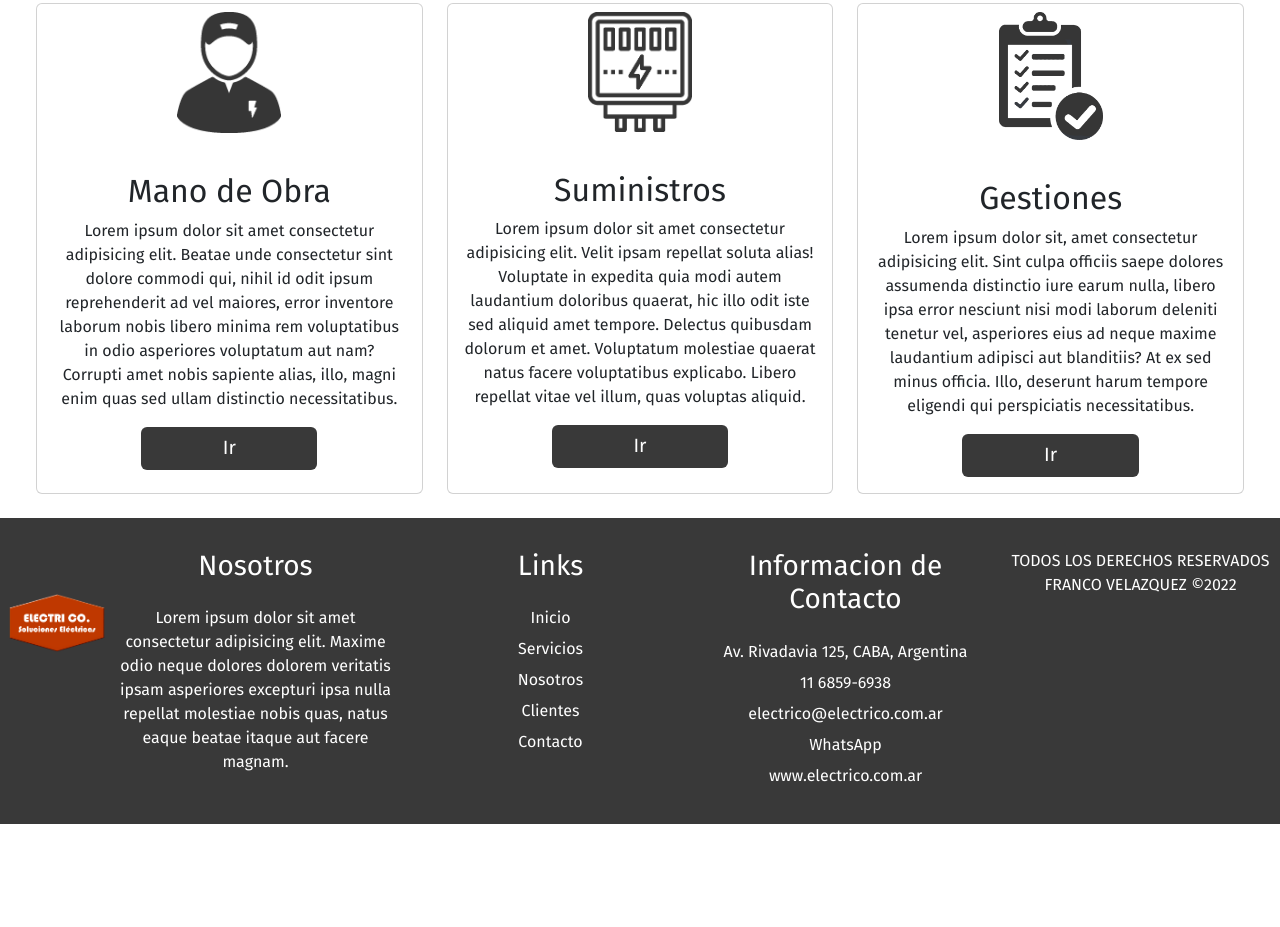
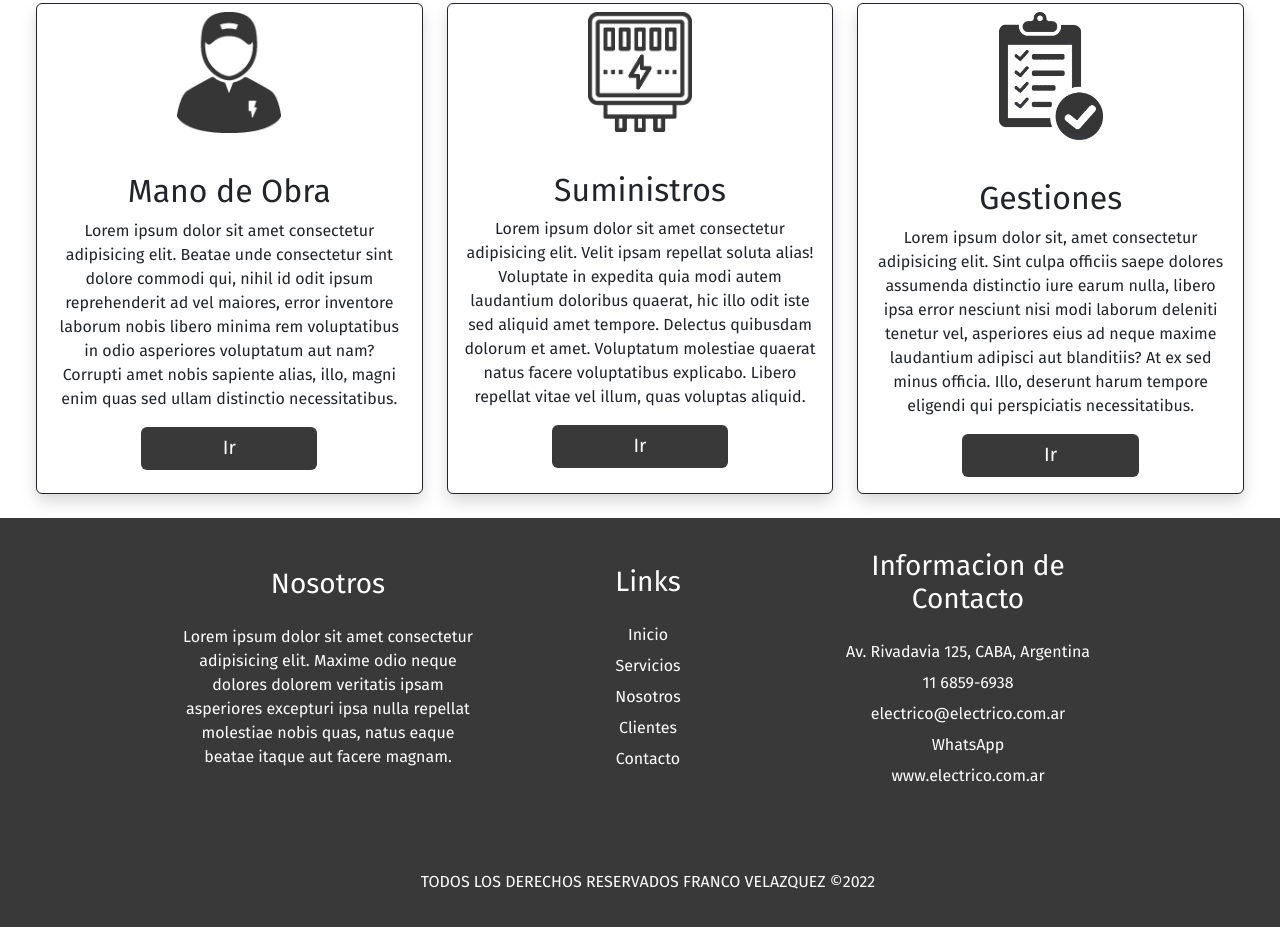
Before and after one commit to fvelazquez97/proyecto-web-Franco-Velazquez, a website: page index.html in a window 1280 px wide. Shown: the part 819-1746 px from the top of the page. Before the commit the page ends 1643 px from the top, so only its background shows below. Drawn offline with nearby package versions, Linux system fonts and the light colour scheme.

Commit message:
Agregue sombras a las cards del index, modifique el footer en todo el sitio

```diff
--- a/index.html
+++ b/index.html
@@ -102,7 +102,7 @@
       <h2>SERVICIOS</h2>
       <div class="row mx-4">
         <div class="col-xl-4 col-md-4 col-sm-12 py-4">
-          <div class="card text-center h-100">
+          <div class="card shadow border border-dark text-center h-100">
             <img src="img/servicios/mano_de_obra.png" class="card-img-top imgCard"
               alt="logo del servicio de mano de obra">
             <div class="card-body">
@@ -117,7 +117,7 @@
         </div>
 
         <div class="col-xl-4 col-md-4 col-sm-12 py-4">
-          <div class="card text-center h-100">
+          <div class="card shadow border border-dark text-center h-100">
             <img src="img/servicios/suministros.png" class="card-img-top imgCard"
               alt="logo del servicio de suministros">
             <div class="card-body">
@@ -132,7 +132,7 @@
         </div>
 
         <div class="col-xl-4 col-md-4 col-sm-12 py-4">
-          <div class="card text-center h-100">
+          <div class="card shadow border border-dark text-center h-100">
             <img src="img/servicios/gestiones.png" class="card-img-top imgCard" alt="logo del servicio de gestiones">
             <div class="card-body">
               <h2 class="card-title">Gestiones</h2>
@@ -151,7 +151,6 @@
 
   <footer>
     <nav>
-      <a href="index.html"><img class="imgFooter" src="img/logo_electri_co.png" alt="logo electri co" /></a>
       <div>
         <h3>Nosotros</h3>
         <p>
@@ -179,7 +178,7 @@
           <li>www.electrico.com.ar</li>
         </ul>
       </div>
-      <div>
+      <div class="derechos">
         <p>TODOS LOS DERECHOS RESERVADOS FRANCO VELAZQUEZ ©2022</p>
       </div>
     </nav>
--- a/scss/style.scss
+++ b/scss/style.scss
@@ -104,15 +104,14 @@ header {
       width: 100%;
       display: flex;
       flex-direction: row;
-      justify-content: space-between;
-      flex-wrap: nowrap;
-      align-items: top;
+      justify-content: center;
+      flex-wrap: wrap;
+      align-items: center;
 
       div {
         width: 25%;
         padding: 1rem 0 0 1rem;
         text-align: center;
-
         h3 {
           padding-bottom: 1rem;
         }
@@ -133,11 +132,9 @@ header {
     }
   }
 
-  .imgFooter {
-    width: 100px;
-    padding-top: 10px;
-    padding-bottom: 10px;
-    margin: 50% 7%;
+  .derechos {
+    margin-top: 50px;
+    width: 100%;
   }
 
   /* FIN ESTILOS DEL FOOTER */
@@ -448,10 +445,6 @@ header {
 
     /* RESPONSIVE DEL FOOTER */
 
-    .imgFooter {
-      display: none;
-    }
-
     footer nav li {
       margin: 7px 0;
     }
@@ -497,7 +490,6 @@ header {
 
       div {
         width: fit-content;
-        margin: 7px;
       }
     }
 
```
Also changed, not shown: pages/contacto.html (+1 -2 lines), pages/nosotros.html (+1 -2 lines), pages/nuestros_clientes.html (+1 -2 lines), pages/servicio_1.html (+1 -2 lines), pages/servicio_2.html (+1 -2 lines), pages/servicio_3.html (+1 -2 lines), css/style.css.
